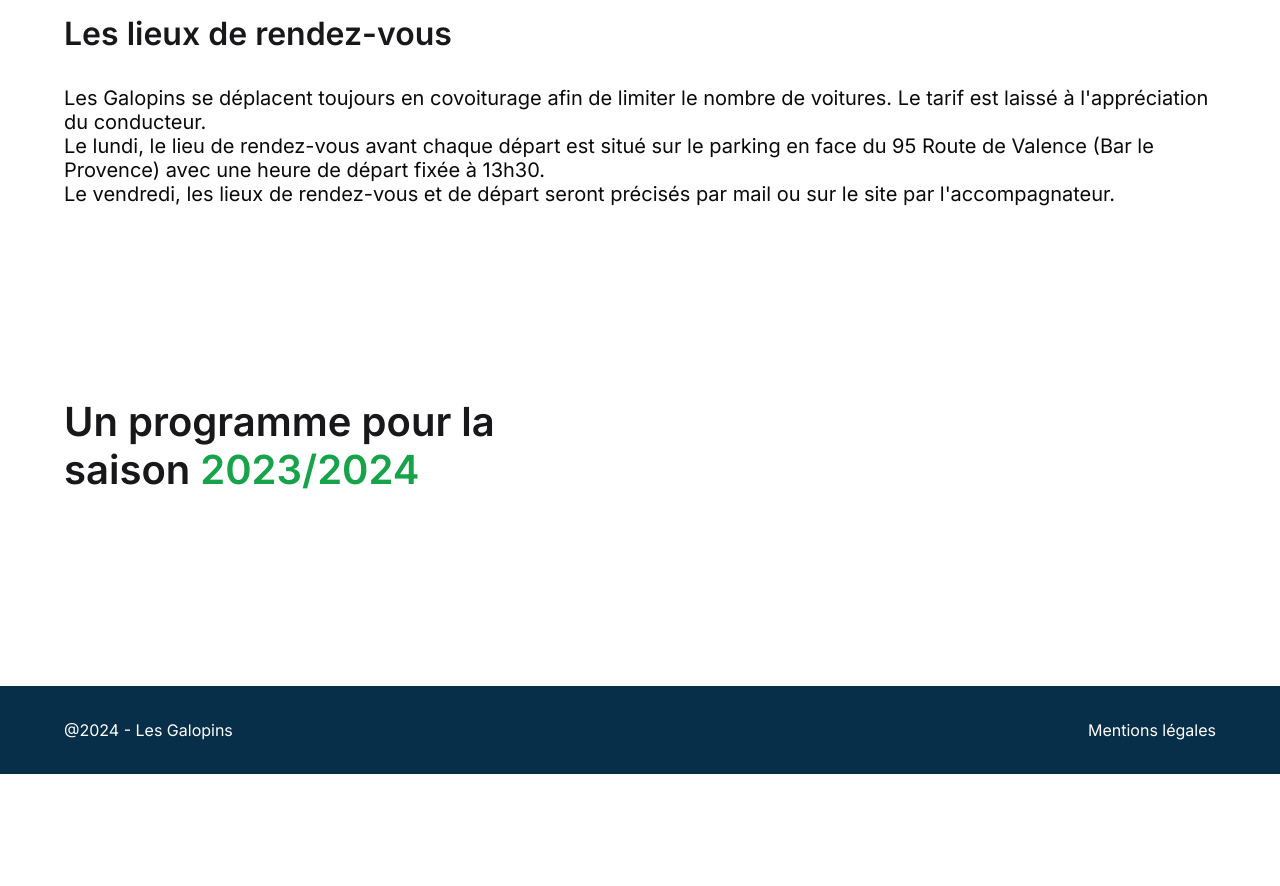
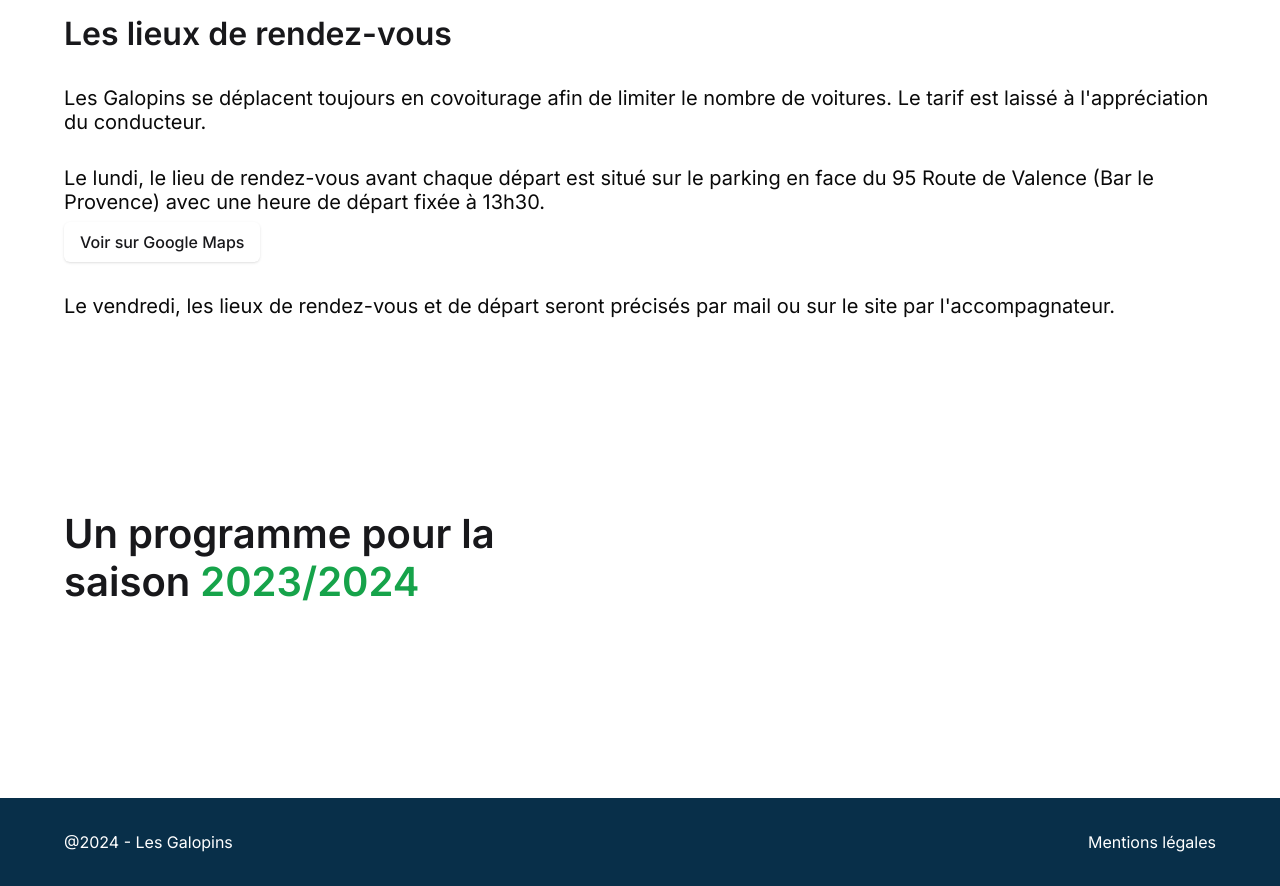
Before and after one commit to SebastienLaurentt/Galopins-Next-V2, a Next.js app: page /parcours in a window 1280 px wide. Shown: the part 1080-1966 px from the top of the page. Before the commit the page ends 1854 px from the top, so only its background shows below. Built offline with nearby package versions, Linux system fonts and the light colour scheme.

Commit message:
create LinkButton and import it in Parcours page

```diff
--- a/app/parcours/page.tsx
+++ b/app/parcours/page.tsx
@@ -1,3 +1,4 @@
+import LinkButton from "@/components/Button/LinkButton/LinkButton";
 import ParcoursCard from "@/components/Card/ParcoursCard/ParcoursCard";
 import PageTitle from "@/components/PageTitle/PageTitle";
 import Section from "@/components/Section/Section";
@@ -60,16 +61,24 @@ function Parcours() {
         </div>
         <div>
           <h3> Les lieux de rendez-vous </h3>
-          <p>
-            Les Galopins se déplacent toujours en covoiturage afin de limiter le nombre de voitures. Le tarif est laissé à l&apos;appréciation du conducteur.
+          <p className="mb-2 md:mb-8">
+            Les Galopins se déplacent toujours en covoiturage afin de limiter le
+            nombre de voitures. Le tarif est laissé à l&apos;appréciation du
+            conducteur.
           </p>
-          <p>
+          <p className="mb-2">
             Le lundi, le lieu de rendez-vous avant chaque départ est situé sur
             le parking en face du 95 Route de Valence (Bar le Provence) avec une
             heure de départ fixée à 13h30.
           </p>
+          <LinkButton
+            href="https://www.google.fr/maps/@44.5748529,4.7550546,3a,75y,247.31h,73.37t/data=!3m6!1e1!3m4!1s2s3LYTC7lpNn_U2tl5-w3A!2e0!7i16384!8i8192?entry=tts"
+            linkName="Voir sur Google Maps"
+            classname="mb-6 md:mb-8"
+          />
           <p>
-            Le vendredi, les lieux de rendez-vous et de départ seront précisés par mail ou sur le site par l&apos;accompagnateur.
+            Le vendredi, les lieux de rendez-vous et de départ seront précisés
+            par mail ou sur le site par l&apos;accompagnateur.
           </p>
         </div>
       </Section>
--- /dev/null
+++ b/components/Button/LinkButton/LinkButton.tsx
@@ -0,0 +1,21 @@
+import { Button } from "@/components/ui/button";
+import Link from "next/link";
+
+interface LinkButtonProps {
+  href: string;
+  linkName: string;
+  classname?: string;
+}
+
+const LinkButton = ({href, linkName, classname }: LinkButtonProps) => {
+  return (
+    <div className={`${classname}`}>
+      <Button asChild variant="link">
+        <Link href={href} target="_blank"> {linkName} </Link>
+      </Button>
+    </div>
+
+  );
+};
+
+export default LinkButton;
```
